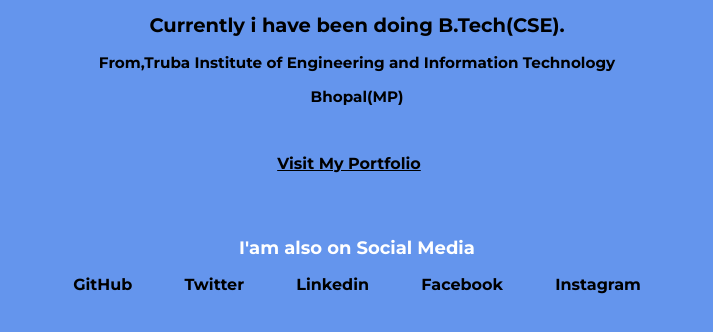
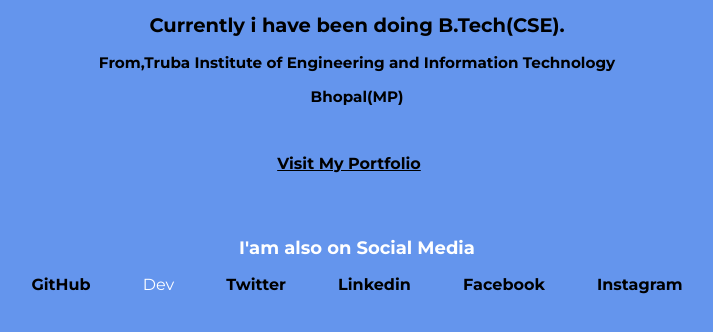
Before and after one commit to lodhibharti/lodhibharti.github.io, a plain HTML site: page index.html in a window 1280 px wide. Shown: the part 442-774 px from the top of the page, without its empty margins (283-996 px from the left). Drawn offline with Linux system fonts and the light colour scheme.

Commit message:
Add dev link

```diff
--- a/index.html
+++ b/index.html
@@ -27,6 +27,11 @@
             </a>
         </li>
         <li class="list-item-inline">
+            <a class="link" href="https://dev.to/bhartilodhi06">
+               Dev
+            </a>
+        </li>
+        <li class="list-item-inline">
             <a style="color: #000000;" class="link" href="https://twitter.com/BhartiLodhi7">
                <b>Twitter</b>
             </a>
```
